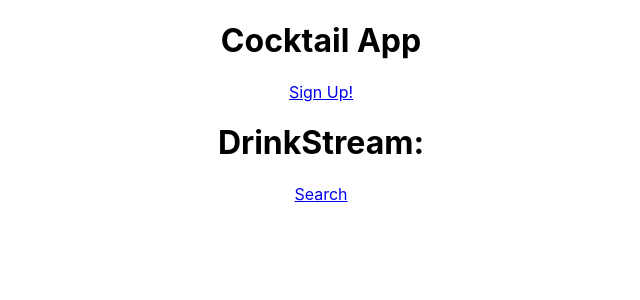
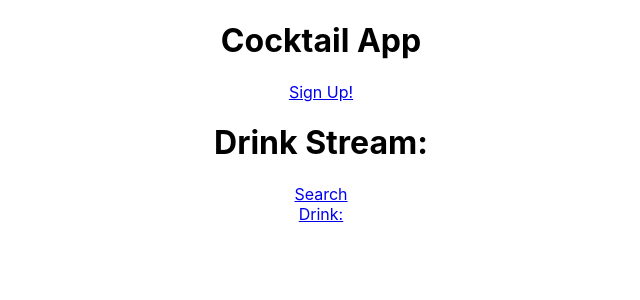
Before and after one commit to davidglic/project3-frontend, a React (Create React App) app in the folder cocktail-app/: page /drinkstream in a window 1280 px wide. Shown: the top 300 px of the page, without its empty margins (319-959 px from the left). Built offline with nearby package versions, Linux system fonts and the light colour scheme.

Commit message:
drink added connected on drinkstream

```diff
--- a/cocktail-app/src/App.js
+++ b/cocktail-app/src/App.js
@@ -6,6 +6,7 @@ import Landing from './components/Landing';
 import Profile from './components/Profile';
 import DrinkStream from './components/DrinkStream';
 import Search from './components/Search';
+import Drink from './components/Drink';
 
 function App() {
   return (
@@ -31,6 +32,10 @@ function App() {
         path="/search"
         render={() => <Search/>}
       />
+      <Route
+        path="/drink/:id"
+        render={() => <Drink/>}
+      />
     </div>
   );
 }
--- a/cocktail-app/src/components/Drink.js
+++ b/cocktail-app/src/components/Drink.js
@@ -0,0 +1,22 @@
+import React, {Component} from "react";
+import axios from "axios";
+import {Link} from "react-router-dom";
+
+class Drink extends Component {
+    constructor () {
+        super ()
+
+    }
+
+
+    render () {
+    return (
+        <div>
+            <h1> Drink:</h1>
+
+        </div>
+    )
+}
+}
+
+export default Drink;
--- a/cocktail-app/src/components/DrinkStream.js
+++ b/cocktail-app/src/components/DrinkStream.js
@@ -12,9 +12,12 @@ class DrinkStream extends Component {
     render () {
     return (
         <div>
-            <h1> DrinkStream:</h1>
+            <h1> Drink Stream:</h1>
             <Link
-                to="/search">Search</Link>
+                to="/search">Search</Link> <br>
+                </br>
+            <Link
+                to="/drink/:id">Drink:</Link>
 
 
         </div>
--- a/cocktail-app/src/components/Landing.js
+++ b/cocktail-app/src/components/Landing.js
@@ -1,15 +1,25 @@
-import React from "react";
+import React, {Component} from "react";
 import {Link} from "react-router-dom";
 import axios from "axios";
 
-const Landing = ()=> {
-    return(
+class Landing extends Component {
+    constructor () {
+        super ()
+
+    }
+
+
+    render () {
+    return (
         <div>
-            <h1> Main Page:</h1>
+            <h1> Drink Stream:</h1>
             <Link
                 to="/drinkstream">Drink Stream</Link>
+
 
         </div>
     )
 }
+}
+
 export default Landing;
```
